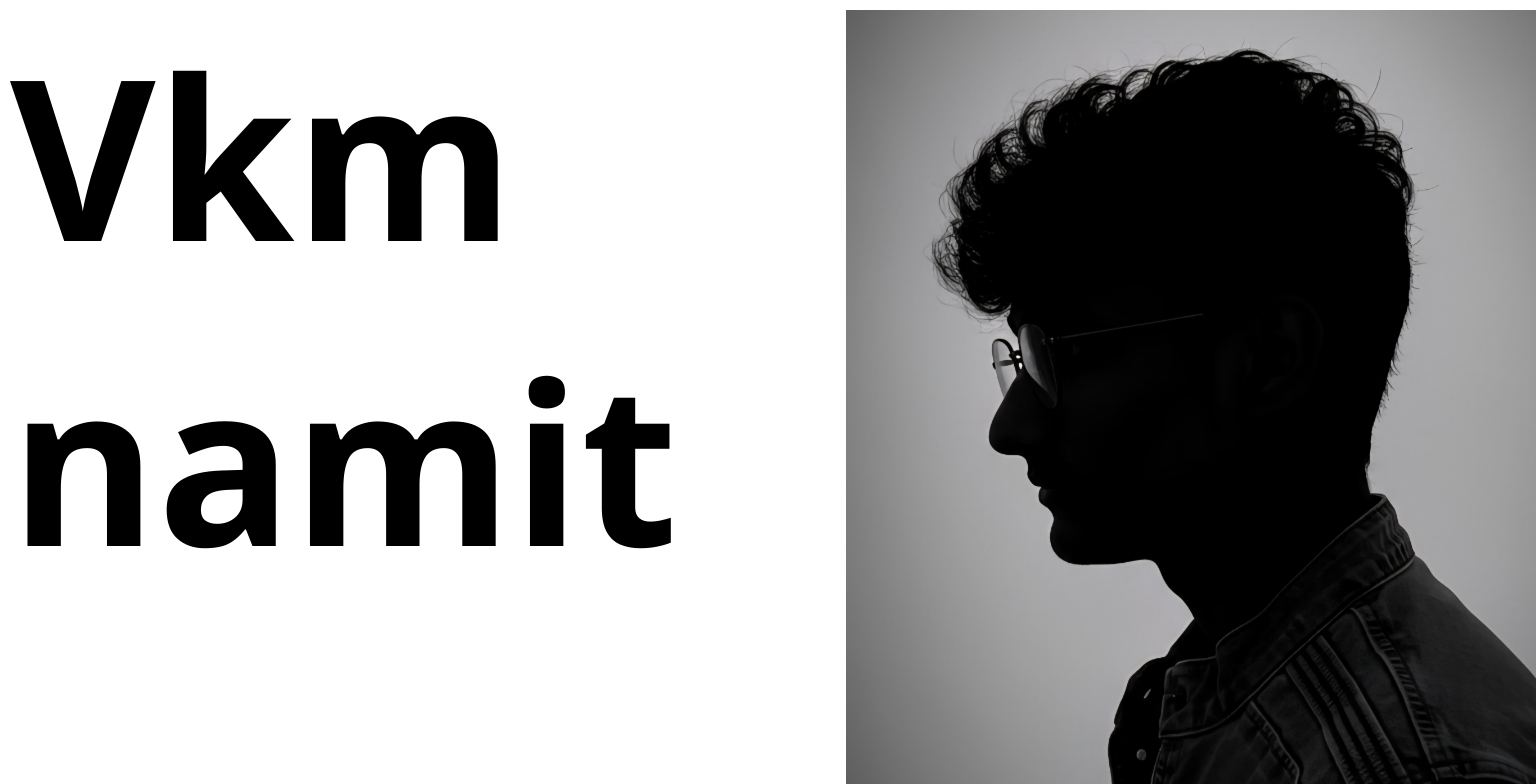
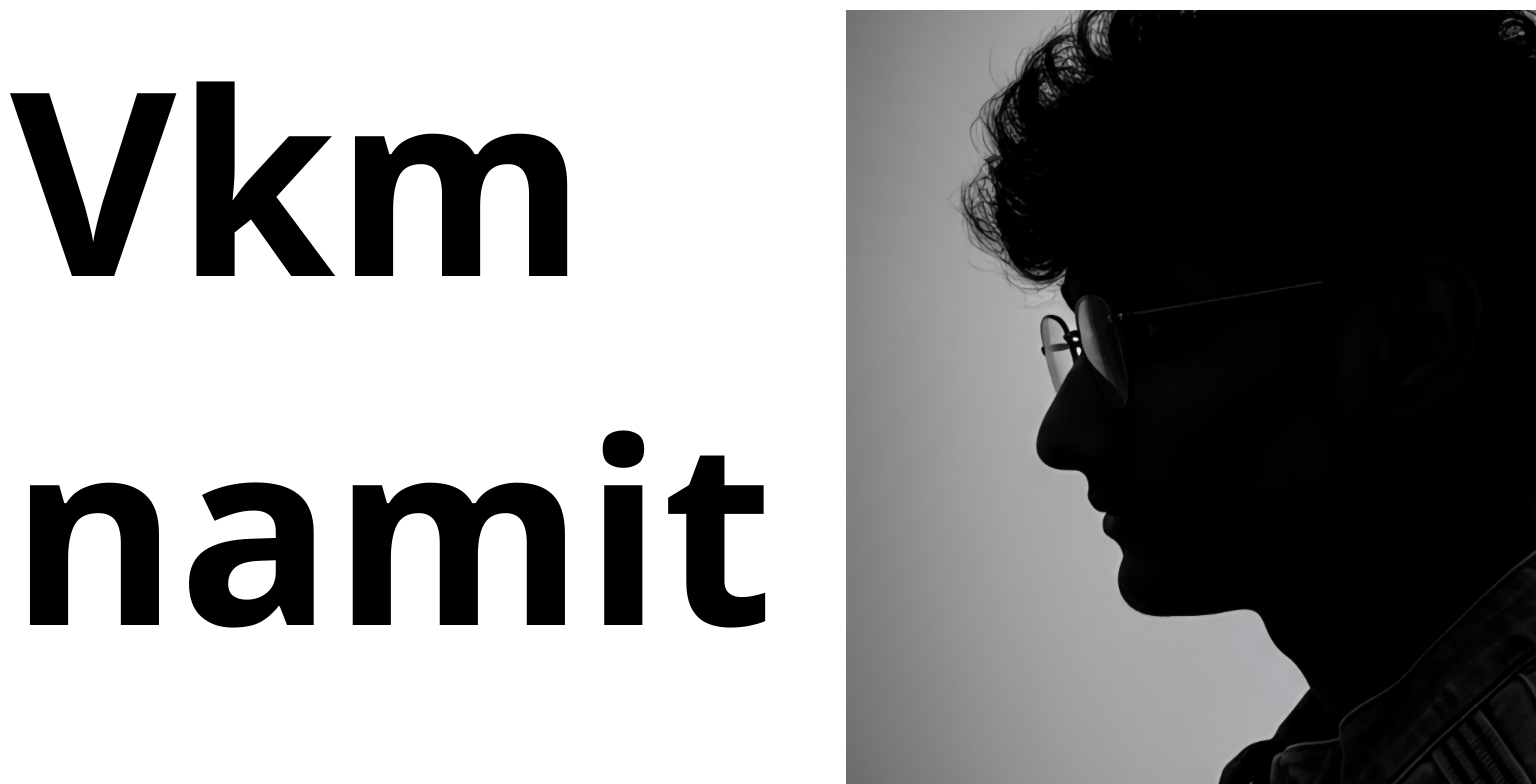
Before and after one commit to vkmnamit/vkm_portfolio, a React (Vite) app in the folder my-app/: page /home in a window 1536 px wide. Shown: the top 784 px of the page. Built offline with nearby package versions, Linux system fonts and the light colour scheme.

Commit message:
Enhance Home page responsiveness for all devices

```diff
--- a/my-app/src/Home.css
+++ b/my-app/src/Home.css
@@ -139,3 +139,32 @@
         margin-right: 0;
     }
 }
+
+@media (max-width: 360px) {
+    .name_right h1 {
+        font-size: 3rem;
+    }
+
+    .name_right p {
+        font-size: 0.9rem;
+    }
+
+    .name_right {
+        padding: 15px;
+    }
+}
+
+@media (min-width: 1440px) {
+    .name_right h1 {
+        font-size: 16rem;
+    }
+
+    .name_right p {
+        font-size: 1.8rem;
+        margin-top: 300px;
+    }
+
+    .name_left_img img {
+        width: 400%;
+    }
+}
```
